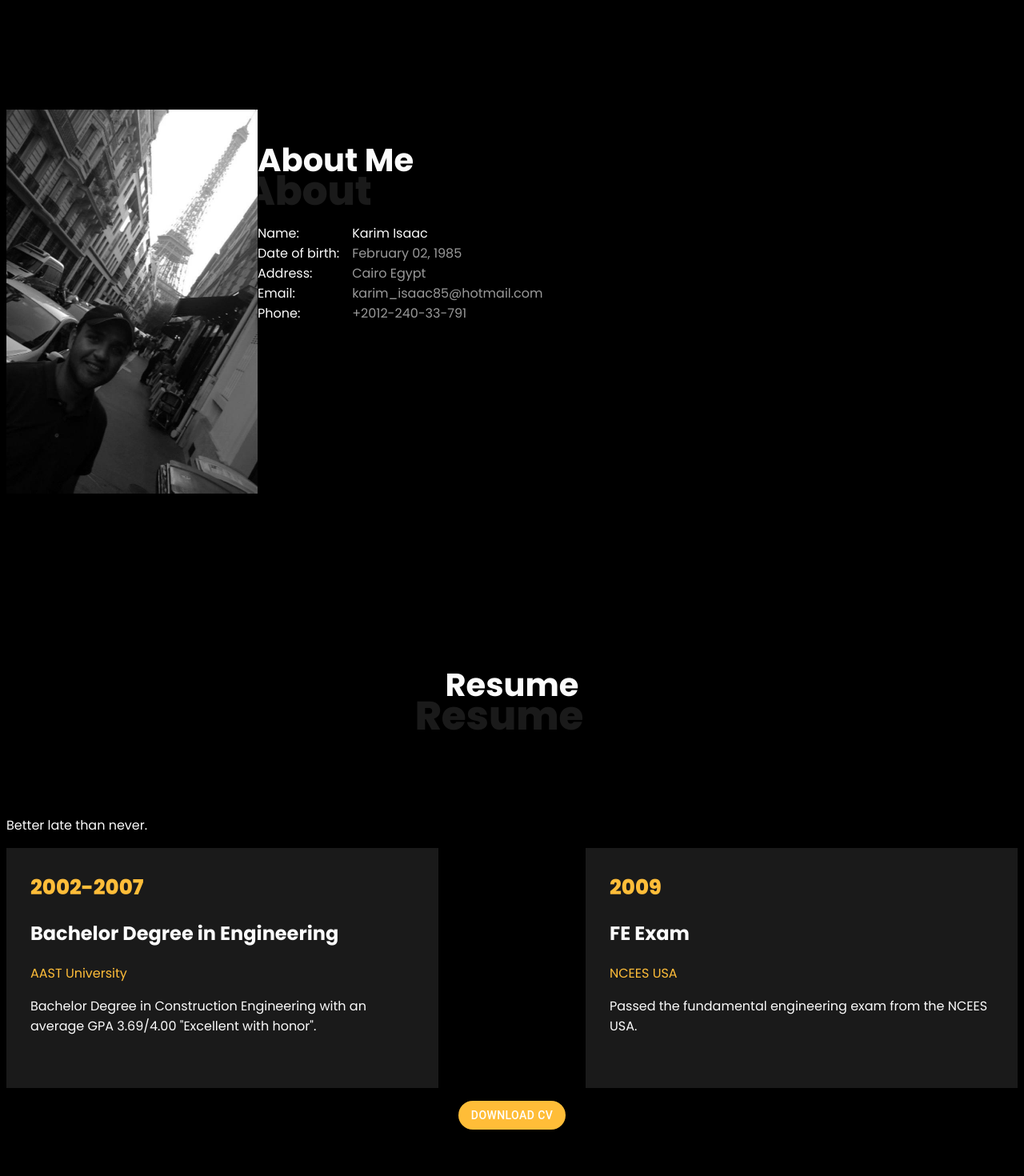
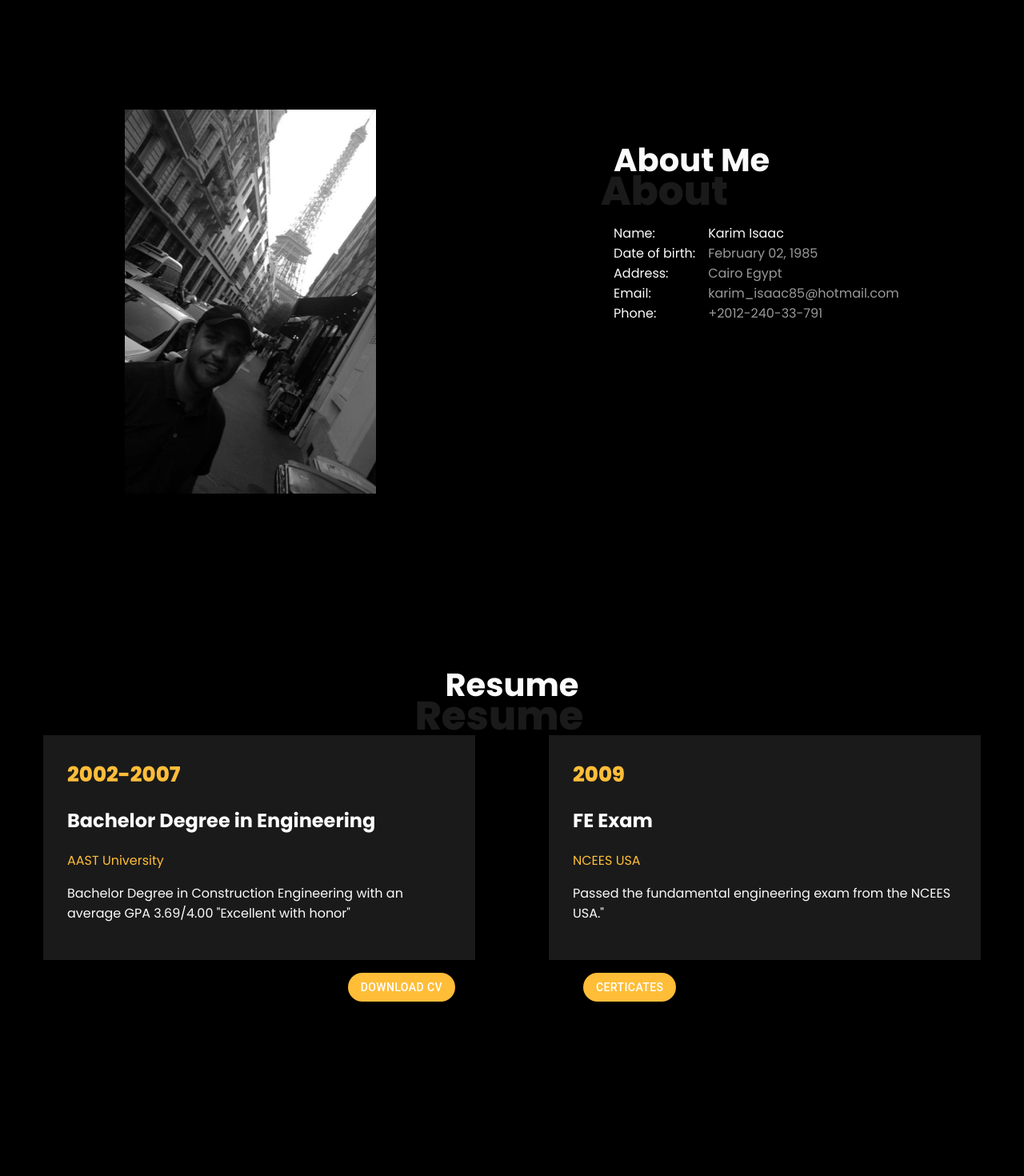
Before and after one commit to KIsaac85/kisaac85.github.io, a React (Vite) app: page / in a window 1280 px wide. Shown: the part 740-2210 px from the top of the page at 80% size. Built offline with nearby package versions, Linux system fonts and the light colour scheme.

Commit message:
add certicate mapping

```diff
--- a/src/Aboutme.jsx
+++ b/src/Aboutme.jsx
@@ -5,8 +5,9 @@ import image1 from "./images/2.jpg"
 
 function Aboutme() {
     return (
-      <section id="about-section">
-    	<div  className="main-flex-row " style={{ justifyContent:"space-between" }}>
+
+      <section id="about-section" className="main-flex-row">
+
 
 
     <img src={`${image1}`} alt="personal photo"></img>
@@ -29,7 +30,7 @@ function Aboutme() {
         <li><span className="main-grey-text">+2012-240-33-791</span></li>
     </ul>
     </div>
-    </div>
+
     </section>
     )
 }
--- /dev/null
+++ b/src/Certificate.jsx
@@ -0,0 +1,22 @@
+import React from "react";
+
+
+
+
+
+
+
+function certificate(props) {
+    return(
+
+
+		<div className="resume-degree-container">
+    					<span className="resume-date">{props.year}</span>
+    					<h2>{props.certificate}</h2>
+    					<span >{props.university}</span>
+    					<p>{props.description}</p>
+    	</div>
+    )
+}
+
+export default certificate;
--- a/src/Home.jsx
+++ b/src/Home.jsx
@@ -28,8 +28,8 @@ function Home() {
 
 
 
-  <div  id="home-section">
-      <div className='cony' style={{}}>
+  <div  id="home-section" className="main-flex-row main-content-center">
+      <div>
 
       <Fade  in={checked}  timeout={2500}>
       <div><span>Hello!</span>
--- a/src/Resume.jsx
+++ b/src/Resume.jsx
@@ -1,43 +1,63 @@
 import React from "react";
 import  StyledButton  from './js/ButtonStyle';
 import CV from "./CV/Karim ishak fahmy CV.pdf";
+import { Stack} from '@mui/material';
+import CertificatesData from "./js/Certificates"
+import Certificates from "./Certificate.jsx"
+
+function CertificatesFunction(certificate) {
+	return(
+		<Certificates className="resume-degree-container" key={certificate.id}
+		year={certificate.year}
+		university= {certificate.university}
+		certificate={certificate.cert}
+		description={certificate.description}
+
+
+
+    			/>
+	)
+}
+
+
 
 function Resume() {
     return(
     <section id="resume-section">
+
     	<div className="main-flex-column main-whole-width main-relative-position">
     		<div className="ٌresume-middle">
 
           	<h1 className="main-title-shadow resume-middle">Resume</h1>
             <h2 className="resume-middle main-title main-font-title">Resume</h2>
-            <p>Better late than never.</p>
-
-        </div>
+        	</div>
 
     		<div className="resume-degrees">
-    			<div className="resume-degree-container">
-    				<div className="">
+
+				{CertificatesData.map(CertificatesFunction)}
+    			{/* <div className="resume-degree-container">
+
     					<span className="resume-date">2002-2007</span>
     					<h2>Bachelor Degree in Engineering</h2>
     					<span className="">AAST University</span>
     					<p className="">Bachelor Degree in Construction Engineering with an average GPA 3.69/4.00 "Excellent with honor".</p>
-    				</div>
+
     			</div>
 
     			<div className="resume-degree-container">
-                <div className="">
     					<span className="resume-date">2009</span>
     					<h2>FE Exam</h2>
-    					<span className="">NCEES USA</span>
-    					<p className="">Passed the fundamental engineering exam from the NCEES USA.</p>
-    				</div>
-    			</div>
+    					<span >NCEES USA</span>
+    					<p>Passed the fundamental engineering exam from the NCEES USA.</p>
+    			</div> */}
     		</div>
 
-    		<div className="resume-middle">
-			<a href={CV} download='Karim Ishak CV.pdf' ><StyledButton variant="contained">Download CV</StyledButton></a>
 
-    				</div>
+			<Stack className='resume-middle'  spacing={20} direction={'row'}>
+			<a href={CV} download='Karim Ishak CV.pdf'><StyledButton variant="contained">Download CV</StyledButton></a>
+			<a href={CV} download='Karim Ishak CV.pdf'><StyledButton variant="contained"> Certicates </StyledButton></a>
+			</Stack>
+
 
     	</div>
     </section>)
--- a/src/css/Style About Section.css
+++ b/src/css/Style About Section.css
@@ -1,6 +1,6 @@
 #about-section{
-    display: flex;
-    justify-content: space-between;
+
+    justify-content: space-around;
     padding-top:  10rem;
 
     height: 30rem;
@@ -15,8 +15,3 @@
     column-gap: 1rem;
     grid-template-rows: auto auto auto auto auto;
 }
-#about-image-container{
-    /* width: 50%; */
-    /* display: flex; */
-    /* justify-content: start; */
-}
--- a/src/css/Style Home.css
+++ b/src/css/Style Home.css
@@ -1,8 +1,5 @@
 #home-section{
-    display: flex;
-    justify-content: space-around;
     padding-top:  10rem;
-
     height: 30rem;
 }
 
--- a/src/css/Style Main.css
+++ b/src/css/Style Main.css
@@ -13,9 +13,7 @@
 
 }
 
-#main-div{
-    /* width: 80rem; */
-}
+
 
 .main-flex-column{
     display: flex;
--- a/src/css/Style Resume.css
+++ b/src/css/Style Resume.css
@@ -1,6 +1,6 @@
 #resume-section{
-    display: flex;
-    justify-content:space-around;
+
+
 
     padding-top:  10rem;
 
@@ -8,7 +8,7 @@
 }
 .resume-middle{
     width: 100%;
-    height: 10rem;
+
     padding-top: 1rem;
     display: flex;
     justify-content: center;
@@ -18,12 +18,11 @@
 
 .resume-degrees{
     display: flex;
-    justify-content: space-between;
+    justify-content: space-around;
 }
 
 .resume-degree-container{
     width: 30rem;
-    height: 15rem;
     background-color: var(--greyContainer);
     padding: 30px;
 }
--- /dev/null
+++ b/src/js/Certificates.js
@@ -0,0 +1,18 @@
+const Certificates = [
+    {
+    id:0,
+    year:"2002-2007",
+    cert:"Bachelor Degree in Engineering",
+    university:"AAST University",
+    description: 'Bachelor Degree in Construction Engineering with an average GPA 3.69/4.00 "Excellent with honor"'
+},
+
+{
+    id:1,
+    year:"2009",
+    cert:"FE Exam",
+    university:"NCEES USA",
+    description: 'Passed the fundamental engineering exam from the NCEES USA."'}
+];
+
+export default Certificates;
```
